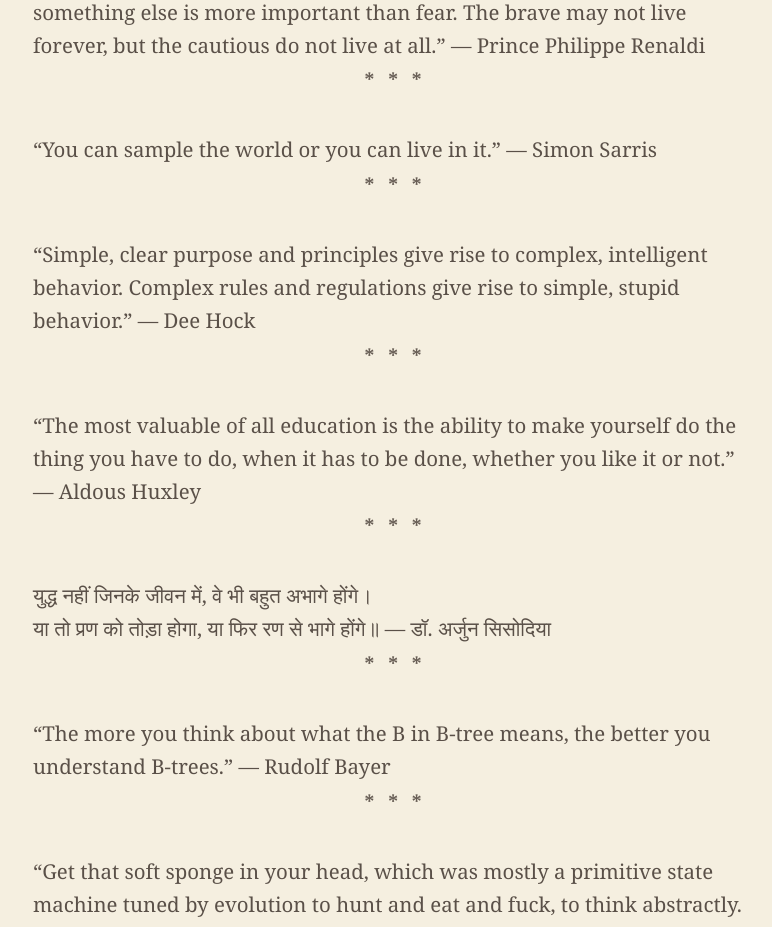
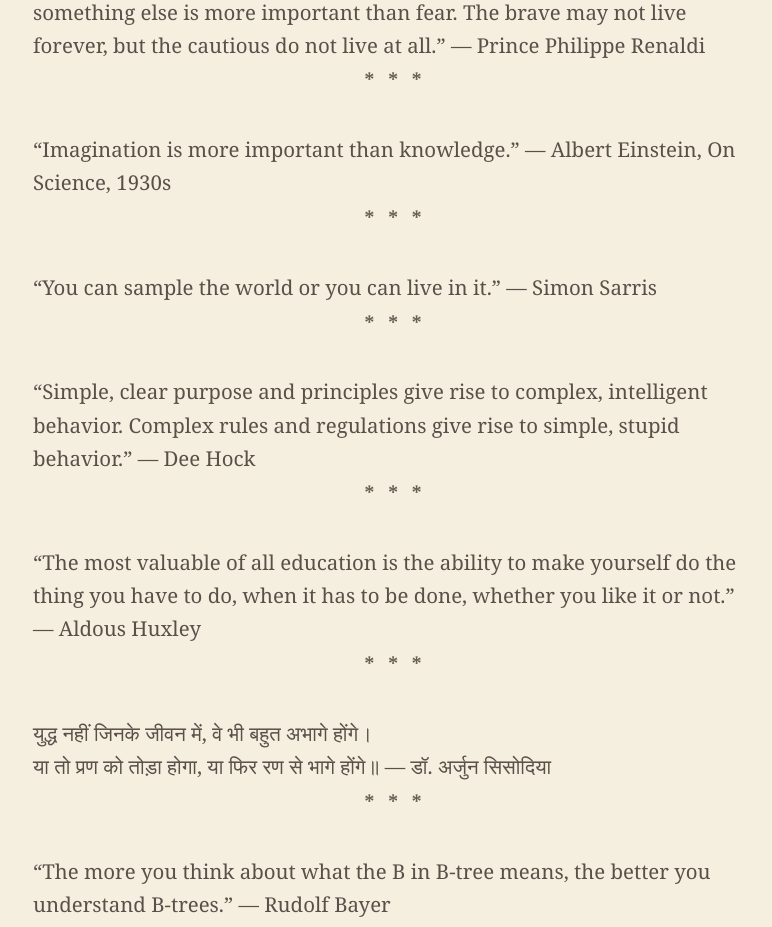
Before and after one commit to notsheesh/notsheesh.github.io, a React (Vite) app: page / in a window 1280 px wide. Shown: the part 1900-2827 px from the top of the page, without its empty margins (297-1069 px from the left). Built offline with nearby package versions, Linux system fonts and the light colour scheme; a web font is replaced by a local one.

Commit message:
add einstein imagination note

```diff
--- a/src/data/notes.jsx
+++ b/src/data/notes.jsx
@@ -3,6 +3,7 @@ const note = (id, date, content, details = {}) => ({ id, date, content, ...detai
 export const notes = [
   note('new-idea', '2026-07-12', '“There is no such thing as a new idea. It is impossible. We simply take a lot of old ideas and put them into a sort of mental kaleidoscope. We give them a turn and they make new and curious combinations. We keep on turning and making new combinations indefinitely; but they are the same old pieces of colored glass that have been in use through all the ages.” — Mark Twain'),
   note('courage', '2026-07-12', '“Courage is not the absence of fear, but rather the judgment that something else is more important than fear. The brave may not live forever, but the cautious do not live at all.” — Prince Philippe Renaldi'),
+  note('imagination', '2026-07-01', '“Imagination is more important than knowledge.” — Albert Einstein, On Science, 1930s'),
   note('sample-the-world', '2026-06-28', '“You can sample the world or you can live in it.” — Simon Sarris'),
   note('simple-rules', '2026-06-28', '“Simple, clear purpose and principles give rise to complex, intelligent behavior. Complex rules and regulations give rise to simple, stupid behavior.” — Dee Hock'),
   note('valuable-education', '2026-06-28', '“The most valuable of all education is the ability to make yourself do the thing you have to do, when it has to be done, whether you like it or not.” — Aldous Huxley'),
```
